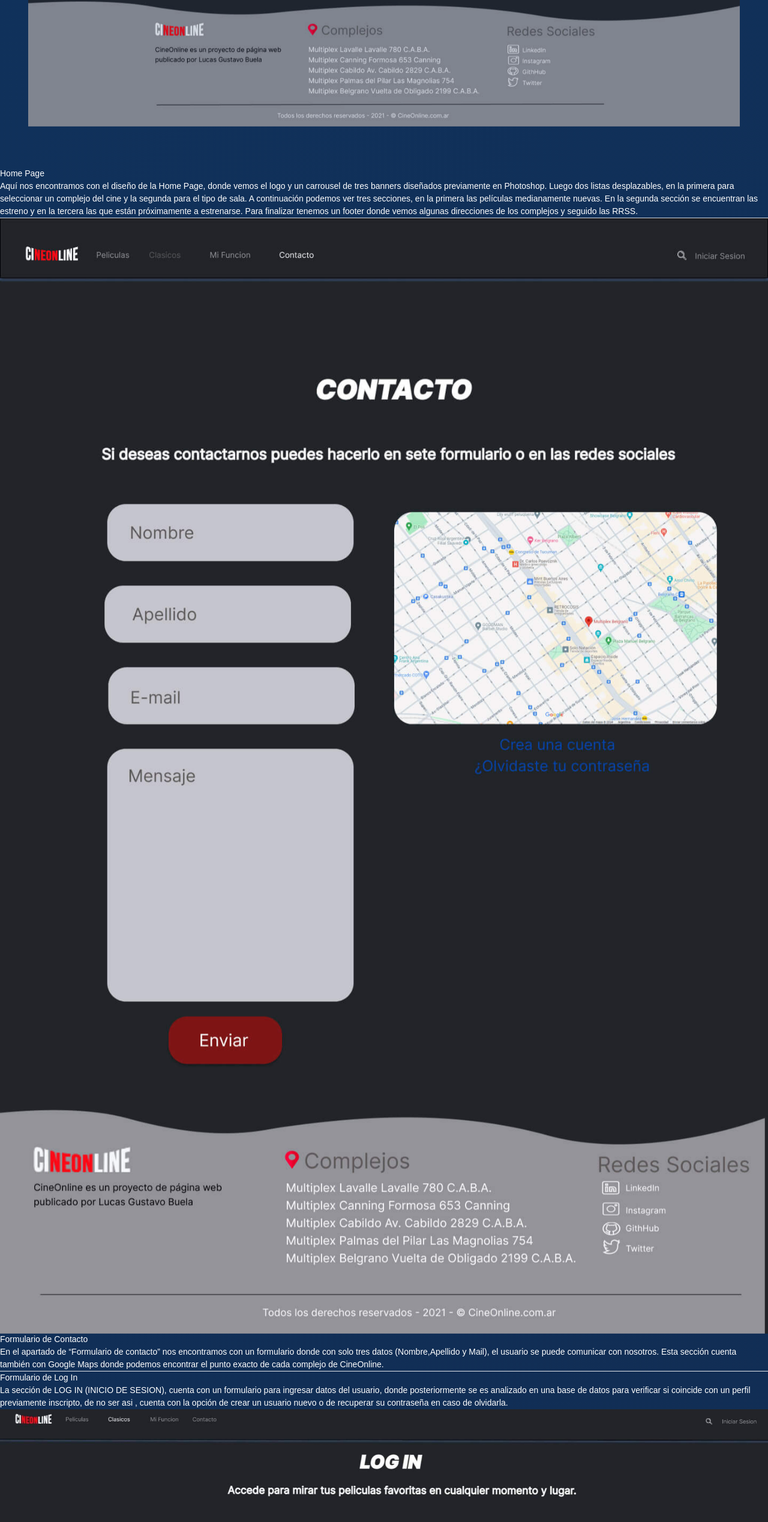
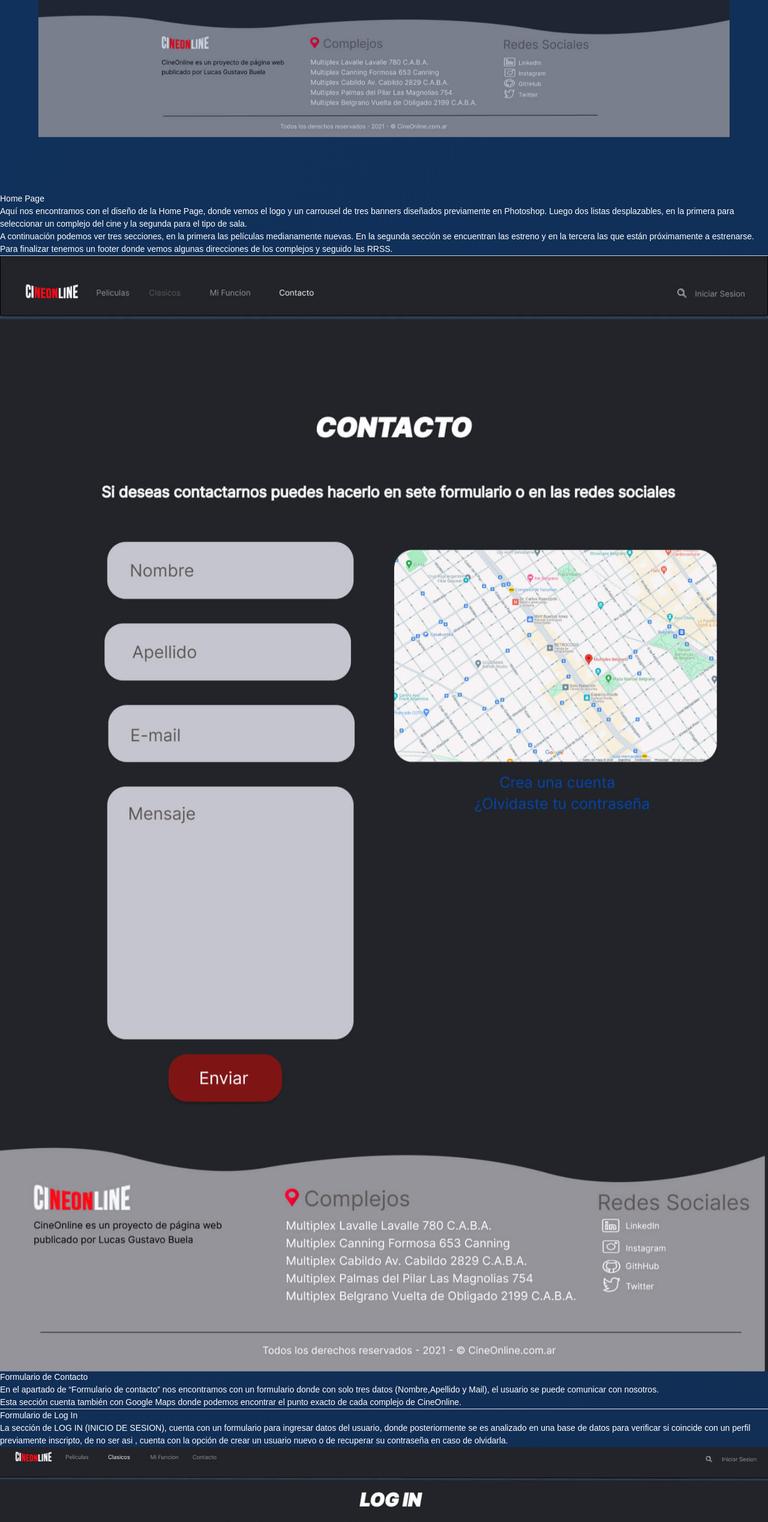
Before and after one commit to matigodoy93/cv-lucas-buela, a React (Vite) app: page /project/online-cinema in a window 1280 px wide. Shown: the part 1698-4236 px from the top of the page at 60% size. Built offline with nearby package versions, Linux system fonts and the light colour scheme.

Commit message:
saltos de linea

```diff
--- a/src/components/ProjectInfo/ProjectInfo.tsx
+++ b/src/components/ProjectInfo/ProjectInfo.tsx
@@ -1,4 +1,4 @@
-import './ProjectInfo.css'
+import './ProjectInfo.css';
 interface Props{
     isImageFirst: boolean;
     subtitle?: string;
@@ -12,15 +12,6 @@ export const ProjectInfo = ({
     text,
     image
 }:Props) => {
-
-// Divide el texto en líneas y agrega <br /> donde sea necesario
-  const textLines = text.split('\n').map((line, index) => (
-    <span key={index}>
-      {line}
-      <br />
-    </span>
-  ));
-
   return (
     <>
         {
@@ -33,7 +24,7 @@ export const ProjectInfo = ({
 
                     <div className="w-full lg:w-2/4">
                         { subtitle && <h4 className="text-4xl text-center py-5 lg:text-start">{ subtitle }</h4> }
-                        <p className="text-xl text-justify md:text-3xl lg:text-start"> { textLines } </p>
+                        <p className="text-xl text-justify md:text-3xl lg:text-start"> { text } </p>
                     </div>
                 </article>
                 <hr className="mt-10" />
@@ -45,7 +36,7 @@ export const ProjectInfo = ({
                 <article className="w-full lg:flex lg:justify-between lg:items-center">
                     <div className="w-full mb-5 lg:w-2/4">
                         { subtitle && <h4 className="text-4xl text-center py-5 lg:text-start">{ subtitle }</h4> }
-                        <p className="text-xl text-justify md:text-3xl lg:text-start"> { textLines } </p>
+                        <p className="text-xl text-justify md:text-3xl lg:text-start"> { text } </p>
                     </div>
 
                     <div className="appear-animation w-full mx-auto lg:w-2/5">
--- a/src/i18n.js
+++ b/src/i18n.js
@@ -17,19 +17,19 @@ i18n.use(initReactI18next).init({
                     projects: 'Proyectos',
                     project: 'Proyecto',
                     curriculum: 'Currículum',
-                    aboutMeDescrition: 'Hola, mi nombre es Lucas Gustavo Buela. Tengo 30 años y me desempeño de forma freelancer como diseñador UX/UI, diseñador gráfico, Full Stack developer y Tester QA/Automation. Comence mi carrera a la edad de 26 años y aunque todavia no he podido integrarme de manera dependiente dentro de un equipo de desarrollo, cada uno de mis trabajos refleja y representa mi ilusion de formar parte de uno.',
+                    aboutMeDescrition: 'Hola, mi nombre es Lucas Gustavo Buela. Tengo 30 años y me desempeño de forma freelancer como diseñador UX/UI, diseñador gráfico, Full Stack developer y Tester QA/Automation. \nComencé mi carrera a la edad de 26 años y aunque todavia no he podido integrarme de manera dependiente dentro de un equipo de desarrollo, cada uno de mis trabajos refleja y representa mi ilusión de formar parte de uno.',
                     educationDavinciTitle: 'Escuela de Arte Multimedial "Da Vinci"',
                     educationDavinciDescription: 'Analista de sistemas/Diseñador UX/UI | 2021 - En curso',
                     educacionItDescription: 'Tester QA Manual/Automation Selenium | 2023 (Finalizado)',
                     cinemaOnline: {
                         title:'Cine Online',
-                        homePageText: 'Aquí nos encontramos con el diseño de la Home Page, donde vemos el logo y un carrousel de tres banners diseñados previamente en Photoshop. Luego dos listas desplazables, en la primera para seleccionar un complejo del cine y la segunda para el tipo de sala. A continuación podemos ver tres secciones, en la primera las películas medianamente nuevas. En la segunda sección se encuentran las estreno y en la tercera las que están próximamente a estrenarse. Para finalizar tenemos un footer donde vemos algunas direcciones de los complejos y seguido las RRSS.',
+                        homePageText: 'Aquí nos encontramos con el diseño de la Home Page, donde vemos el logo y un carrousel de tres banners diseñados previamente en Photoshop. Luego dos listas desplazables, en la primera para seleccionar un complejo del cine y la segunda para el tipo de sala. \nA continuación podemos ver tres secciones, en la primera las películas medianamente nuevas. En la segunda sección se encuentran las estreno y en la tercera las que están próximamente a estrenarse. \nPara finalizar tenemos un footer donde vemos algunas direcciones de los complejos y seguido las RRSS.',
                         contactFormTitle: 'Formulario de Contacto',
-                        contactFormText: 'En el apartado de “Formulario de contacto” nos encontramos con un formulario donde con solo tres datos (Nombre,Apellido y Mail), el usuario se puede comunicar con nosotros. Esta sección cuenta también con Google Maps donde podemos encontrar el punto exacto de cada complejo de CineOnline.',
+                        contactFormText: 'En el apartado de “Formulario de contacto” nos encontramos con un formulario donde con solo tres datos (Nombre,Apellido y Mail), el usuario se puede comunicar con nosotros. \nEsta sección cuenta también con Google Maps donde podemos encontrar el punto exacto de cada complejo de CineOnline.',
                         loginFormTitle: 'Formulario de Log In',
                         loginFormText: 'La sección de LOG IN (INICIO DE SESION), cuenta con un formulario para ingresar datos del usuario, donde posteriormente se es analizado en una base de datos para verificar si coincide con un perfil previamente inscripto, de no ser asi , cuenta con la opción de crear un usuario nuevo o de recuperar su contraseña en caso de olvidarla.',
                         classicsSectionTitle: 'Seccion de Clásicos',
-                        classicsSectionText: 'El apartado de CLASICOS , es donde podremos encontrar y revivir esas películas que nos fascinaron a lo largo del tiempo. Podemos filtrarlas mediante los diferentes géneros cinematográficos. - Acción - Aventura - Catástrofe - Ciencia Ficción - Comedia - Documentales - Drama - Fantasía',
+                        classicsSectionText: 'El apartado de CLASICOS , es donde podremos encontrar y revivir esas películas que nos fascinaron a lo largo del tiempo. \nPodemos filtrarlas mediante los diferentes géneros cinematográficos. - Acción - Aventura - Catástrofe - Ciencia Ficción - Comedia - Documentales - Drama - Fantasía',
                         alt: {
                             desktopDevice: 'Dispositivo de escritorio',
                             tabletpDevice: 'Dispositivo de tableta',
@@ -38,7 +38,7 @@ i18n.use(initReactI18next).init({
                     valiant: {
                         title: 'Valiant',
                         valiant1: 'VALIANT 1.0',
-                        valiant1Text: 'VALIANT es un proyecto de diseño de Interfaz Web , nuestro trabajo consiste en encontrar las fallas de una antigua version y diseñar una nueva utilizando FIGMA. La historia es la siguiente: La "Valiant", una vez el orgullo de la flota estelar, ahora es un monumento a la tragedia en el espacio. Su destrucción fue un golpe devastador, pero entre los restos se descubrió una dolorosa verdad: la interfaz de control de la torre de defensa, compleja e ineficiente, contribuyó a su caída. El operador, abrumado por la información y la falta de herramientas intuitivas, no pudo reaccionar a tiempo. La "Hope" se perdió, y con ella, la "Valiant".',
+                        valiant1Text: 'VALIANT es un proyecto de diseño de Interfaz Web , nuestro trabajo consiste en encontrar las fallas de una antigua version y diseñar una nueva utilizando FIGMA. \n\nLa historia es la siguiente: \n\nLa "Valiant", una vez el orgullo de la flota estelar, ahora es un monumento a la tragedia en el espacio. Su destrucción fue un golpe devastador, pero entre los restos se descubrió una dolorosa verdad: la interfaz de control de la torre de defensa, compleja e ineficiente, contribuyó a su caída. El operador, abrumado por la información y la falta de herramientas intuitivas, no pudo reaccionar a tiempo. La "Hope" se perdió, y con ella, la "Valiant".',
                         designDecisions: 'Decisiones de Diseño',
                         designSystem: 'Sistema de Diseño',
                         valiant2: 'Valiant 2.0',
@@ -55,19 +55,19 @@ i18n.use(initReactI18next).init({
                     projects: 'Projects',
                     project: 'Project',
                     curriculum: 'Resume',
-                    aboutMeDescrition: 'Hello, my name is Lucas Gustavo Buela. I am 30 years old and I work as a freelancer as a UX/UI designer, graphic designer, Full Stack developer and QA/Automation Tester. I started my career at the age of 26 and although I have not yet been able to integrate dependently into a development team, each of my jobs reflects and represents my hope of being part of one.',
+                    aboutMeDescrition: 'Hello, my name is Lucas Gustavo Buela. I am 30 years old and I work as a freelancer as a UX/UI designer, graphic designer, Full Stack developer and QA/Automation Tester. \nI started my career at the age of 26 and although I have not yet been able to integrate dependently into a development team, each of my jobs reflects and represents my hope of being part of one.',
                     educationDavinciTitle: '"Da Vinci" Multimedia Art School',
                     educationDavinciDescription: 'Systems Analyst/UX/UI Designer | 2021 - In progress',
                     educacionItDescription: 'QA Tester Manual/Automation Selenium | 2023 (Completed)',
                     cinemaOnline: {
                         title: 'Online Cinema',
-                        homePageText: 'Here we have the design of the Home Page, where we see the logo and a carousel of three banners previously designed in Photoshop. Then, there are two drop-down lists: the first to select a cinema complex and the second for the type of theater. Next, we can see three sections: the first shows moderately new movies, the second features new releases, and the third displays upcoming releases. Finally, we have a footer that shows some addresses of the complexes, followed by social media links.',
+                        homePageText: 'Here we have the design of the Home Page, where we see the logo and a carousel of three banners previously designed in Photoshop. Then, there are two drop-down lists: the first to select a cinema complex and the second for the type of theater. \nNext, we can see three sections: the first shows moderately new movies, the second features new releases, and the third displays upcoming releases. \nFinally, we have a footer that shows some addresses of the complexes, followed by social media links.',
                         contactFormTitle: 'Contact Form',
-                        contactFormText: 'In the “Contact Form” section, there is a form where, with just three fields (First Name, Last Name, and Email), users can reach out to us. This section also includes Google Maps, where users can find the exact location of each CineOnline complex.',
+                        contactFormText: 'In the “Contact Form” section, there is a form where, with just three fields (First Name, Last Name, and Email), users can reach out to us. \nThis section also includes Google Maps, where users can find the exact location of each CineOnline complex.',
                         loginFormTitle: 'Log In Form',
                         loginFormText: 'The LOG IN section includes a form for users to enter their details, which are then checked against a database to verify if they match a previously registered profile. If not, users have the option to create a new account or recover their password if they have forgotten it.',
                         classicsSectionTitle: 'Classics Section',
-                        classicsSectionText: 'The CLASSICS section is where we can find and relive those movies that have fascinated us over time. They can be filtered by various film genres: Action, Adventure, Disaster, Science Fiction, Comedy, Documentaries, Drama, Fantasy.',
+                        classicsSectionText: 'The CLASSICS section is where we can find and relive those movies that have fascinated us over time. They can be filtered by various film genres: \n\n-Action, \n-Adventure, \n-Disaster, \n-Science \n-Fiction, \n-Comedy, \n-Documentaries, \n-Drama, \n-Fantasy.',
                         alt: {
                             desktopDevice: 'Desktop Device',
                             tabletpDevice: 'Tablet Device',
@@ -76,7 +76,7 @@ i18n.use(initReactI18next).init({
                     valiant: {
                         title: 'Valiant',
                         valiant1: 'VALIANT 1.0',
-                        valiant1Text: 'VALIANT is a Web Interface Design project, where our task is to identify flaws in an older version and design a new one using FIGMA. The story goes as follows: The "Valiant," once the pride of the star fleet, now stands as a monument to tragedy in space. Its destruction was a devastating blow, but amidst the wreckage, a painful truth emerged: the defense tower control interface, complex and inefficient, contributed to its downfall. The operator, overwhelmed by information and lacking intuitive tools, couldn’t react in time. "Hope" was lost, and with it, the "Valiant."',
+                        valiant1Text: 'VALIANT is a Web Interface Design project, where our task is to identify flaws in an older version and design a new one using FIGMA. \n\nThe story goes as follows: \n\nThe "Valiant," once the pride of the star fleet, now stands as a monument to tragedy in space. Its destruction was a devastating blow, but amidst the wreckage, a painful truth emerged: the defense tower control interface, complex and inefficient, contributed to its downfall. The operator, overwhelmed by information and lacking intuitive tools, couldn’t react in time. "Hope" was lost, and with it, the "Valiant."',
                         designDecisions: 'Design Decisions',
                         designSystem: 'Design System',
                         valiant2: 'Valiant 2.0',
--- a/src/index.css
+++ b/src/index.css
@@ -11,6 +11,7 @@ html {
   color: #fff;
   font-family: 'CY grotesk key', sans-serif;
   font-weight: light;
+  white-space: pre-line;
 
   /* Animación de fondo */
   background: linear-gradient(-45deg, #1a1a2e, #16213e, #0f3460, #53354a);
```
